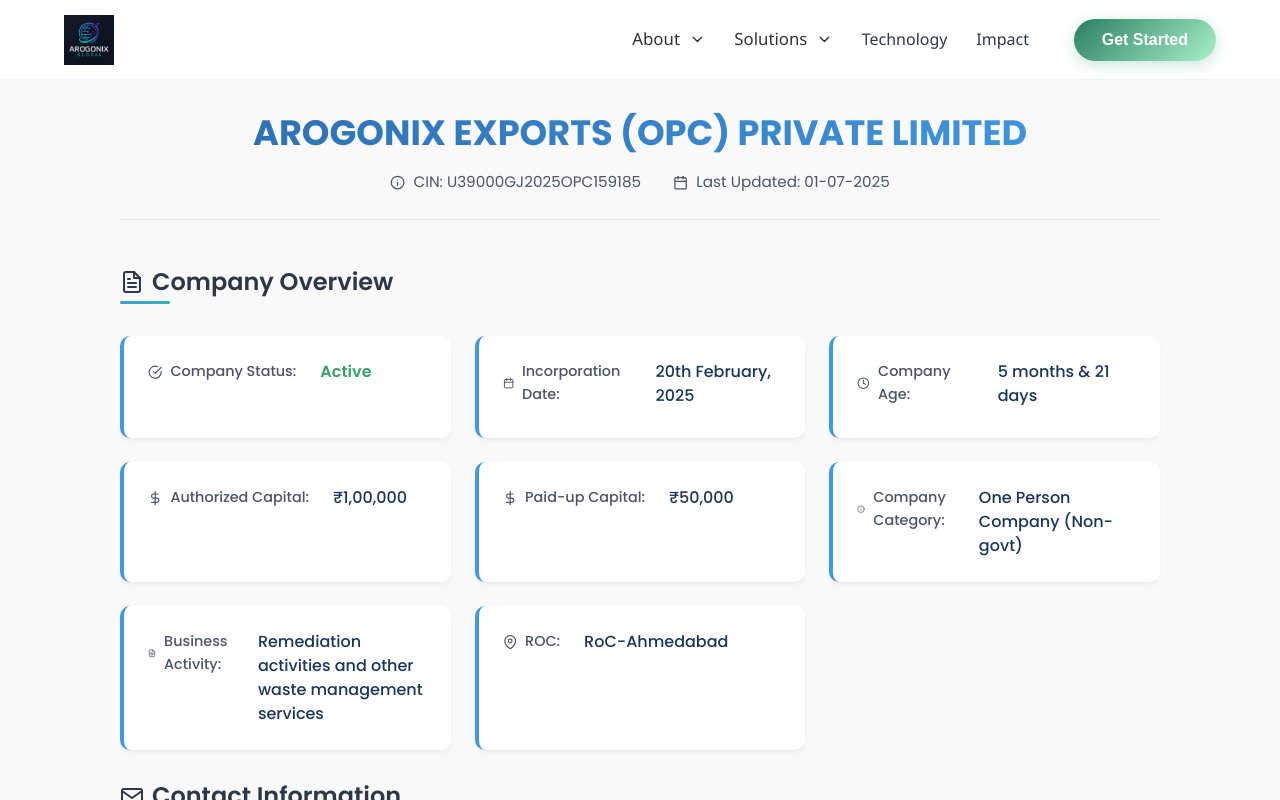
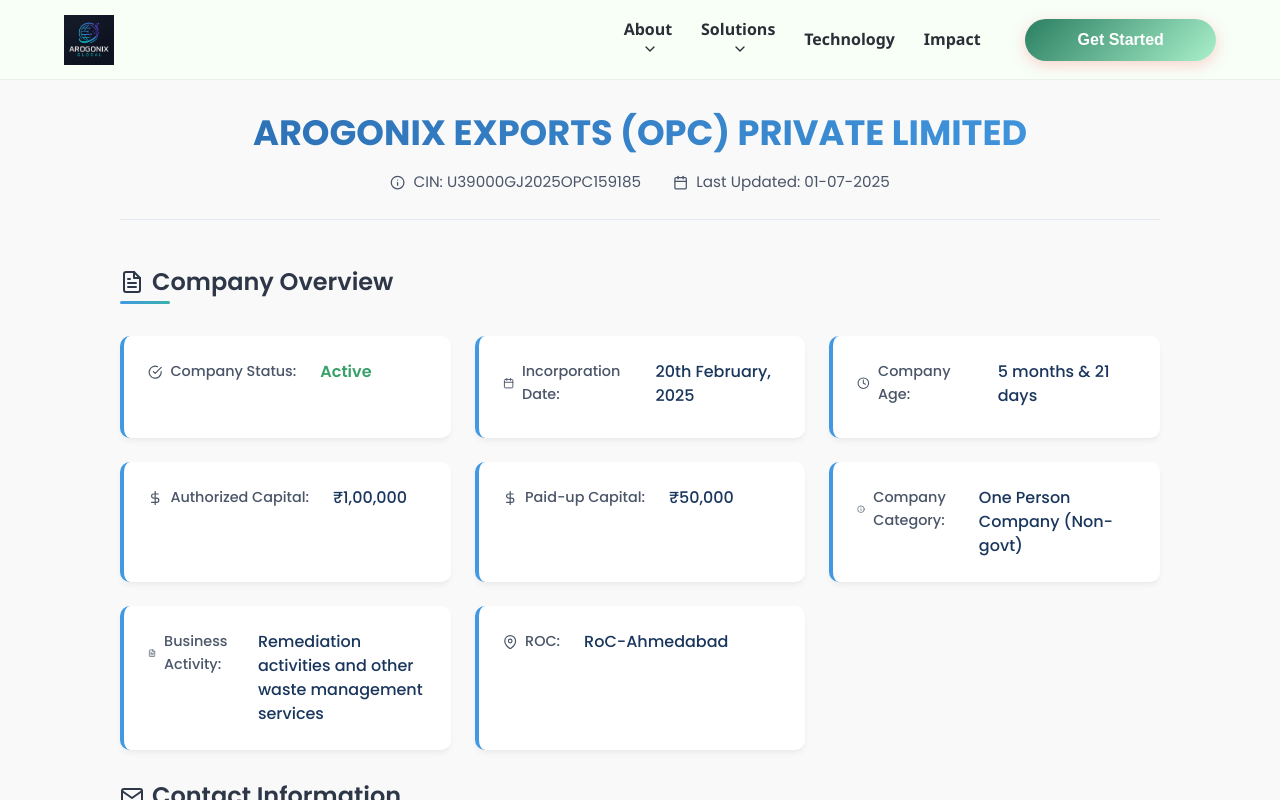
Before and after one commit to srushtibhilare/Arogonixexports, a React (Vite) app: page /about/company in a window 1280 px wide. Built offline with nearby package versions, Linux system fonts and the light colour scheme.

Commit message:
Fix import path case for Vercel

```diff
--- a/src/components/Navbar.jsx
+++ b/src/components/Navbar.jsx
@@ -7,6 +7,7 @@
 const Navbar = () => {
   const [isOpen, setIsOpen] = useState(false);
   const [scrolled, setScrolled] = useState(false);
+  const [activeDropdown, setActiveDropdown] = useState(null);
 
   useEffect(() => {
     const handleScroll = () => {
@@ -18,6 +19,20 @@
 
   const toggleMenu = () => {
     setIsOpen(!isOpen);
+    if (!isOpen) {
+      document.body.classList.add('menu-open');
+    } else {
+      document.body.classList.remove('menu-open');
+      setActiveDropdown(null);
+    }
+  };
+
+  const toggleDropdown = (item) => {
+    if (activeDropdown === item) {
+      setActiveDropdown(null);
+    } else {
+      setActiveDropdown(item);
+    }
   };
 
   return (
@@ -39,26 +54,35 @@
 
         <div className={`navbar-links ${isOpen ? 'active' : ''}`}>
           <div className="nav-item">
-            <NavLink to="/">About <FiChevronDown className="dropdown-icon" /></NavLink>
-            <div className="dropdown-content">
-              <NavLink to="/about/company">Company</NavLink>
-              <NavLink to="/about/team">Team</NavLink>
-              {/* <NavLink to="/about/mission">Mission</NavLink> */}
+            <button
+              className="nav-link-button"
+              onClick={() => toggleDropdown('about')}
+            >
+              About <FiChevronDown className={`dropdown-icon ${activeDropdown === 'about' ? 'active' : ''}`} />
+            </button>
+            <div className={`dropdown-content ${activeDropdown === 'about' ? 'active' : ''}`}>
+              <NavLink to="/about/company" onClick={() => setIsOpen(false)}>Company</NavLink>
+              <NavLink to="/about/team" onClick={() => setIsOpen(false)}>Team</NavLink>
             </div>
           </div>
 
           <div className="nav-item">
-            <NavLink to="/solutions">Solutions <FiChevronDown className="dropdown-icon" /></NavLink>
-            <div className="dropdown-content">
-              <NavLink to="/solutions/biochar">Biochar Production</NavLink>
-              <NavLink to="/solutions/credits">Carbon Credits</NavLink>
-              <NavLink to="/solutions/consulting">Consulting</NavLink>
+            <button
+              className="nav-link-button"
+              onClick={() => toggleDropdown('solutions')}
+            >
+              Solutions <FiChevronDown className={`dropdown-icon ${activeDropdown === 'solutions' ? 'active' : ''}`} />
+            </button>
+            <div className={`dropdown-content ${activeDropdown === 'solutions' ? 'active' : ''}`}>
+              <NavLink to="/solutions/biochar" onClick={() => setIsOpen(false)}>Biochar Production</NavLink>
+              <NavLink to="/solutions/credits" onClick={() => setIsOpen(false)}>Carbon Credits</NavLink>
+              <NavLink to="/solutions/consulting" onClick={() => setIsOpen(false)}>Consulting</NavLink>
             </div>
           </div>
 
-          <NavLink to="/technology">Technology</NavLink>
-          <NavLink to="/impact">Impact</NavLink>
-          <button className="navbar-cta">Get Started</button>
+          <NavLink to="/technology" className="nav-link" onClick={() => setIsOpen(false)}>Technology</NavLink>
+          <NavLink to="/impact" className="nav-link" onClick={() => setIsOpen(false)}>Impact</NavLink>
+          <button className="navbar-cta" onClick={() => setIsOpen(false)}>Get Started</button>
         </div>
 
         <div className="navbar-toggle" onClick={toggleMenu}>
--- a/src/components/Navber.css
+++ b/src/components/Navber.css
@@ -1,11 +1,11 @@
-/* Modern Color Palette */
+/* Vibrant Color Palette */
 :root {
-  --primary-color: #4CAF82; /* Fresh green */
-  --primary-hover: #3D8B6D;
-  --secondary-color: #6C63FF; /* Vibrant purple */
-  --accent-color: #FF6584; /* Coral pink */
-  --light-bg: #F8F9FA;
-  --dark-text: #2D3748;
+  --primary-color: #FF6B6B; /* Bright coral */
+  --primary-hover: #FF5252;
+  --secondary-color: #4ECDC4; /* Turquoise */
+  --accent-color: #FFE66D; /* Bright yellow */
+  --light-bg: #F7FFF7;
+  --dark-text: #292F36;
   --light-text: #FFFFFF;
   --gray-light: #E2E8F0;
   --transition-speed: 0.3s;
@@ -33,7 +33,7 @@
   left: 0;
   width: 100%;
   height: var(--nav-height);
-  background-color: rgba(255, 255, 255, 0.96);
+  background-color: rgba(247, 255, 247, 0.96);
   backdrop-filter: blur(var(--blur-intensity));
   -webkit-backdrop-filter: blur(var(--blur-intensity));
   border-bottom: 1px solid rgba(0, 0, 0, 0.05);
@@ -43,8 +43,8 @@
 
 .navbar.scrolled {
   height: calc(var(--nav-height) - 10px);
-  box-shadow: 0 4px 20px rgba(0, 0, 0, 0.08);
-  background-color: rgba(255, 255, 255, 0.98);
+  box-shadow: 0 4px 20px rgba(0, 0, 0, 0.1);
+  background-color: rgba(247, 255, 247, 0.98);
 }
 
 .navbar-container {
@@ -83,17 +83,21 @@
   gap: 1.5rem;
 }
 
-.navbar-links a {
+.nav-link, .nav-link-button {
   color: var(--dark-text);
   text-decoration: none;
-  font-weight: 500;
+  font-weight: 600;
   font-size: 1rem;
   position: relative;
   padding: 0.5rem 0;
   transition: color var(--transition-speed) ease;
+  background: none;
+  border: none;
+  cursor: pointer;
+  font-family: inherit;
 }
 
-.navbar-links a:hover {
+.nav-link:hover, .nav-link-button:hover {
   color: var(--primary-color);
 }
 
@@ -141,7 +145,7 @@
 }
 
 .dropdown-content a:hover {
-  background-color: rgba(76, 175, 130, 0.1);
+  background-color: rgba(255, 107, 107, 0.1);
   color: var(--primary-color);
   padding-left: 1.75rem;
 }
@@ -158,12 +162,13 @@
   cursor: pointer;
   transition: all var(--transition-speed) ease;
   margin-left: 1rem;
-  box-shadow: 0 4px 15px rgba(76, 175, 130, 0.3);
+  box-shadow: 0 4px 15px rgba(255, 107, 107, 0.3);
 }
 
 .navbar-cta:hover {
   transform: translateY(-2px);
-  box-shadow: 0 6px 20px rgba(76, 175, 130, 0.4);
+  box-shadow: 0 6px 20px rgba(255, 107, 107, 0.4);
+  background: linear-gradient(135deg, var(--primary-hover), var(--secondary-color));
 }
 
 /* Mobile Menu Toggle */
@@ -217,13 +222,14 @@
     pointer-events: all;
   }
 
-  .navbar-links a {
+  .nav-link, .nav-link-button {
     font-size: 1.5rem;
     opacity: 0;
     padding: 0.5rem 1rem;
   }
 
-  .navbar-links.active a {
+  .navbar-links.active .nav-link,
+  .navbar-links.active .nav-link-button {
     opacity: 1;
     transition: opacity 0.5s ease 0.2s;
   }
@@ -244,20 +250,25 @@
     transform: none;
     text-align: center;
     margin-top: 0.5rem;
+    width: 100%;
   }
 
   .dropdown-content.active {
-    display: block;
+    display: flex;
+    flex-direction: column;
+    align-items: center;
   }
 
   .dropdown-content a {
     padding: 0.75rem 0;
     font-size: 1.2rem;
+    color: var(--dark-text);
   }
 
   .dropdown-content a:hover {
     padding-left: 0;
     background-color: transparent;
+    color: var(--primary-color);
   }
 
   .navbar-toggle {
@@ -284,52 +295,16 @@
   to { opacity: 1; transform: translateY(0); }
 }
 
-.navbar-links.active a {
+.navbar-links.active .nav-link,
+.navbar-links.active .nav-link-button {
   animation: fadeIn 0.5s ease forwards;
 }
 
-.navbar-links.active a:nth-child(1) { animation-delay: 0.1s; }
-.navbar-links.active a:nth-child(2) { animation-delay: 0.2s; }
-.navbar-links.active a:nth-child(3) { animation-delay: 0.3s; }
-.navbar-links.active a:nth-child(4) { animation-delay: 0.4s; }
-.navbar-links.active a:nth-child(5) { animation-delay: 0.5s; }
-.navbar-links.active .navbar-cta { animation-delay: 0.6s; }
-
-/* Dark Mode Support */
-@media (prefers-color-scheme: dark) {
-  .navbar {
-    background-color: rgba(15, 23, 42, 0.96);
-    border-bottom: 1px solid rgba(255, 255, 255, 0.05);
-  }
-
-  .navbar-links {
-    background-color: rgba(15, 23, 42, 0.98);
-  }
-
-  .navbar-links a {
-    color: rgba(255, 255, 255, 0.9);
-  }
-
-  .dropdown-content {
-    background-color: #1A202C;
-  }
-
-  .dropdown-content a {
-    color: rgba(255, 255, 255, 0.85);
-  }
-
-  .dropdown-content a:hover {
-    background-color: rgba(76, 175, 130, 0.2);
-  }
-
-  .navbar-cta {
-    box-shadow: 0 4px 15px rgba(0, 0, 0, 0.3);
-  }
-
-  .toggle-icon {
-    color: rgba(255, 255, 255, 0.9);
-  }
-}
+.navbar-links.active .nav-item:nth-child(1) { animation-delay: 0.1s; }
+.navbar-links.active .nav-item:nth-child(2) { animation-delay: 0.2s; }
+.navbar-links.active .nav-link:nth-child(3) { animation-delay: 0.3s; }
+.navbar-links.active .nav-link:nth-child(4) { animation-delay: 0.4s; }
+.navbar-links.active .navbar-cta { animation-delay: 0.5s; }
 
 /* Tablet Responsiveness */
 @media (max-width: 768px) {
@@ -341,7 +316,7 @@
     height: 40px;
   }
 
-  .navbar-links a {
+  .nav-link, .nav-link-button {
     font-size: 1.3rem;
   }
 
@@ -368,7 +343,7 @@
     gap: 1.5rem;
   }
 
-  .navbar-links a {
+  .nav-link, .nav-link-button {
     font-size: 1.2rem;
   }
 
@@ -377,3 +352,20 @@
     font-size: 1.1rem;
   }
 }
+
+/* Active Link Styles */
+.nav-link.active {
+  color: var(--primary-color);
+  font-weight: 700;
+}
+
+.nav-link.active::after {
+  content: '';
+  position: absolute;
+  bottom: 0;
+  left: 0;
+  width: 100%;
+  height: 3px;
+  background-color: var(--primary-color);
+  border-radius: 3px;
+}
```
